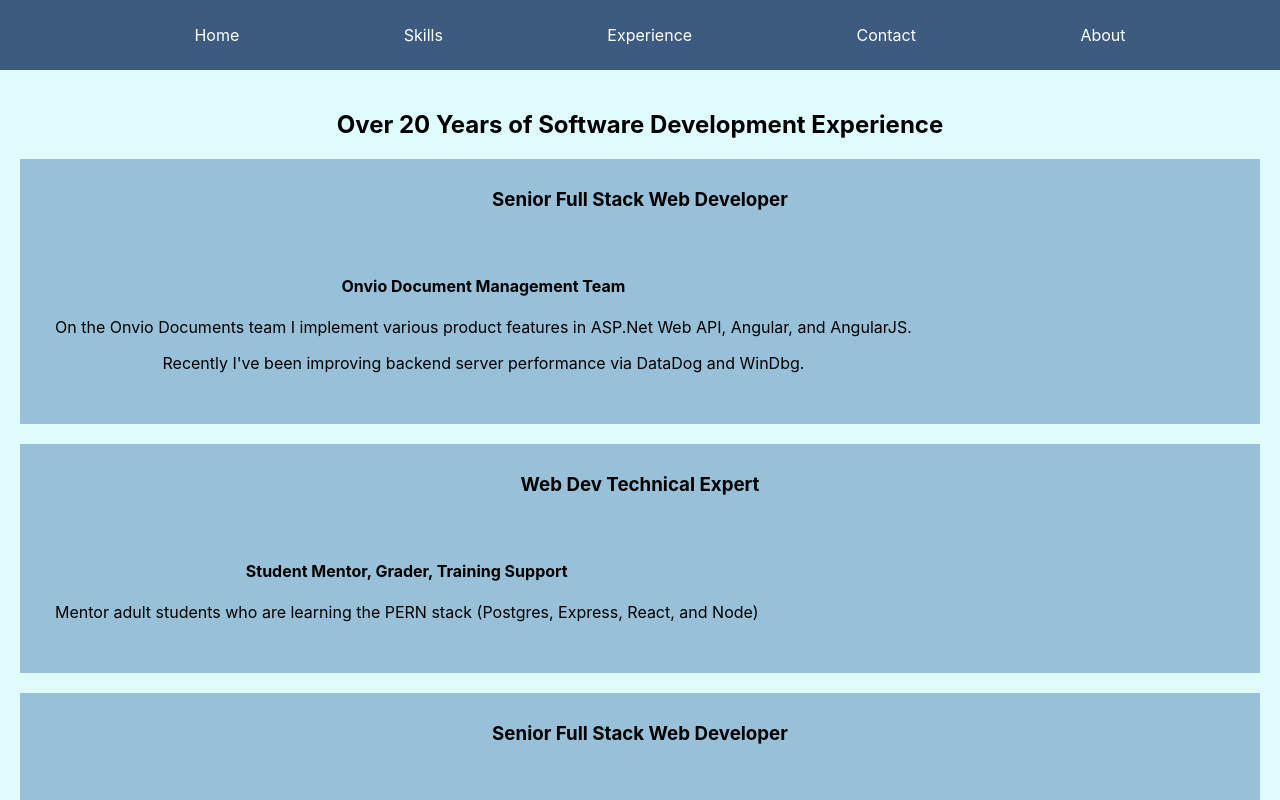
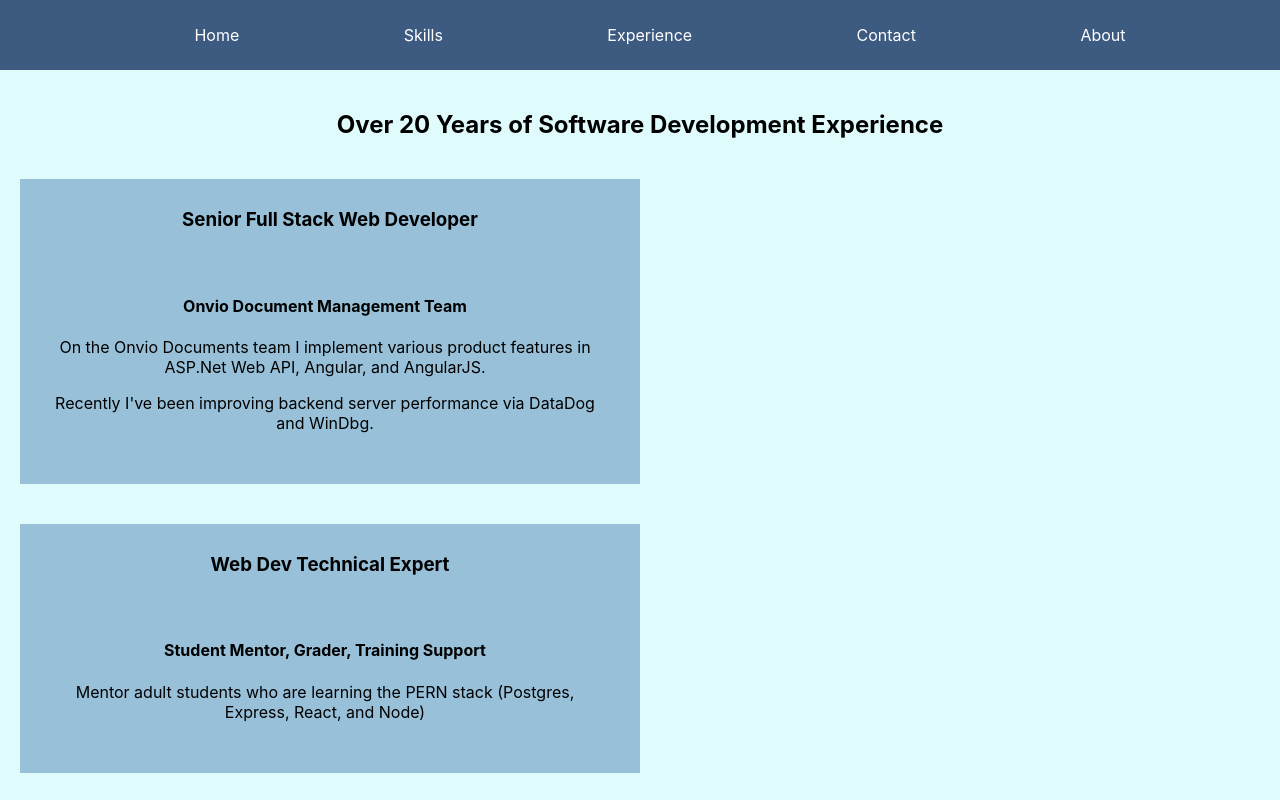
Before and after one commit to budajeff/portfolio-react, a React (Create React App) app: page /experience in a window 1280 px wide. Shown: the top 800 px of the page. Built offline with nearby package versions, Linux system fonts and the light colour scheme.

Commit message:
responsive design

```diff
--- a/src/Card.css
+++ b/src/Card.css
@@ -8,6 +8,7 @@
     margin: 20px;
     padding: 10px;
     min-width: 290px;
+    max-width: 600px;
     background-color: #98c1d9;
 }
 .card-img {
@@ -36,7 +37,7 @@
 
 /* large screen */
 @media only screen
-  and (min-device-width: 1000px) {
+  and (min-device-width: 800px) {
     .card-flex{
         flex-direction: row;
     }
--- /dev/null
+++ b/src/Cards.css
@@ -0,0 +1,22 @@
+
+/* mobile first */
+.card-collection {
+    display: flex;
+    flex-direction: column;
+}
+
+
+/* tablet */
+@media screen and (min-width: 480px) {
+    .card-collection {
+    }
+  }
+
+/* large screen */
+@media screen and (min-width: 800px) {
+    .card-collection {
+
+        flex-direction: row;
+        flex-wrap: wrap;
+    }
+  }
--- /dev/null
+++ b/src/Cards.js
@@ -0,0 +1,10 @@
+import React from "react";
+import './Cards.css';
+
+export default function Cards({ children }) {
+    return (
+        <div className='card-collection'>
+            {children}
+        </div>
+    );
+}
--- a/src/ExperiencePage.js
+++ b/src/ExperiencePage.js
@@ -1,10 +1,12 @@
 import SiteData from './SiteData';
-import Card
-    from './Card';
+import Card from './Card';
+import Cards from './Cards';
+
 export default function ExperiencePage() {
     return (
         <section>
             <h2>Over 20 Years of Software Development Experience</h2>
+            <Cards>
                 {SiteData().experience.map(job =>
                     <Card
                         key={job.title + job.team}
@@ -15,6 +17,8 @@ export default function ExperiencePage() {
                     >
                     </Card>
                 )}
+            </Cards>
+
         </section>
     );
 }
```
Lines whose indentation alone changed are shown as unchanged.
